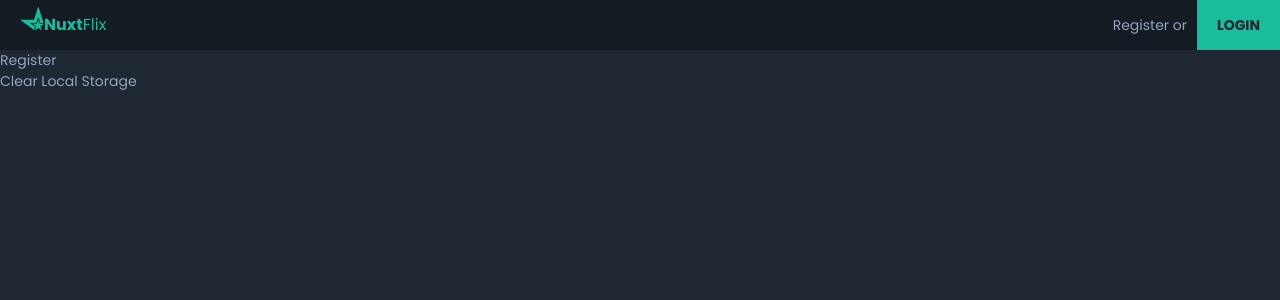
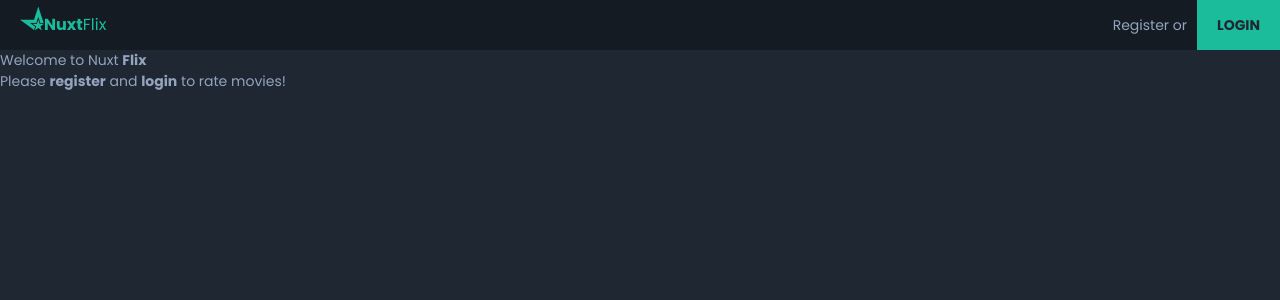
Before and after one commit to matthewhoth/Nuxtflix, a Nuxt app: page / in a window 1280 px wide. Shown: the top 300 px of the page. Built offline with nearby package versions, Linux system fonts and the light colour scheme.

Commit message:
Welcome portion for homepage

```diff
--- a/pages/index.vue
+++ b/pages/index.vue
@@ -1,9 +1,26 @@
 <template>
   <div>
-    <div v-if="$store.state.user">Get Username {{$store.state.user}}</div>
-    <div @click="setUser()">Register</div>
-    <div @click="$store.dispatch('setUser', '')">Clear Local Storage</div>
-    <div></div>
+    <no-ssr>
+      <div v-if="!$store.state.user" id="welcome">
+        <div>
+          <div class="welcome_title">
+            Welcome to
+            <span>
+              Nuxt
+              <strong>Flix</strong>
+            </span>
+          </div>
+          <p>
+            Please
+            <strong>register</strong> and
+            <strong>login</strong> to rate movies!
+          </p>
+        </div>
+      </div>
+      <div v-else>
+        <div>Get Username {{$store.state.user}}</div>
+      </div>
+    </no-ssr>
   </div>
 </template>
 
```
